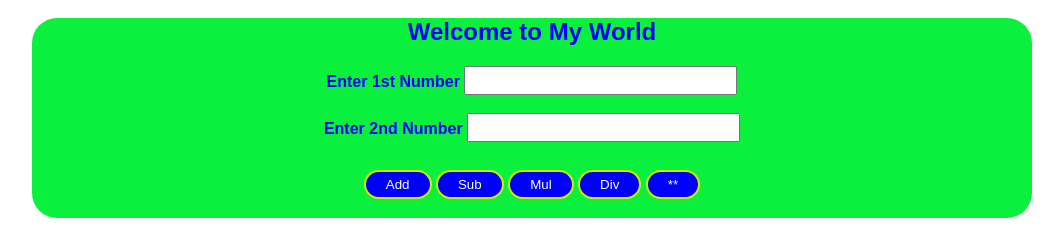
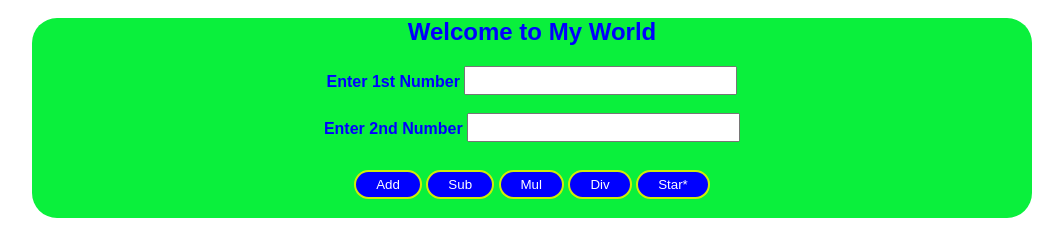
Before and after one commit to JGopalaKrishna/my_website, a plain HTML site: page me-1.html in a window 1280 px wide. Shown: the top 236 px of the page, without its empty margins (108-1171 px from the left). Drawn offline with Linux system fonts and the light colour scheme.

Commit message:
Update me-1.html

```diff
--- a/me-1.html
+++ b/me-1.html
@@ -19,7 +19,7 @@
                 <button type="button" onclick="sub(+ent1.value,+ent2.value)">Sub</button>
                 <button type="button" onclick="mul(+ent1.value,+ent2.value)">Mul</button>
                 <button type="button" onclick="div(+ent1.value,+ent2.value)">Div</button>
-                <button type="button" onclick="mat(+ent1.value,+ent2.value)">**</button>
+                <button type="button" onclick="mat(+ent1.value,+ent2.value)">Star*</button>
             </form>
         </div>
         <div class="div2">
```
